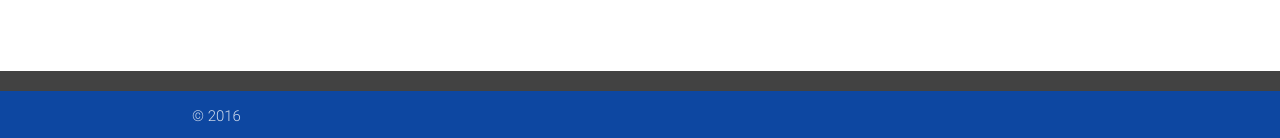
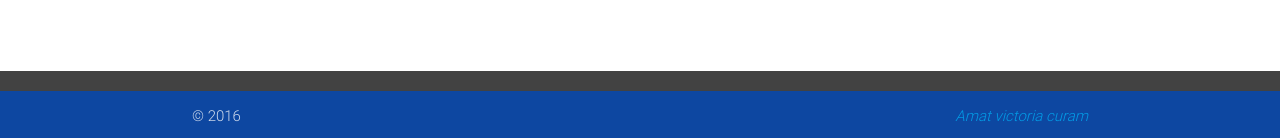
Before and after one commit to const3/const3.github.io, a Jekyll site: the page built from index.html, in a window 1280 px wide. Shown: the part 759-897 px from the top of the page. Built offline with Jekyll 4.4.1, drawn with Linux system fonts in a browser that asks for light colours; nearby versions of some CDN libraries.

Commit message:
Update default.html

```diff
--- a/_layouts/default.html
+++ b/_layouts/default.html
@@ -36,9 +36,9 @@
           <div class="footer-copyright blue darken-4">
             <div class="container">
             © 2016
-            <div class="grey-text text-lighten-4 ">
+
             <a class="right" href="#!"><em>Amat victoria curam</em></a>
-            </div>
+
             </div>
           </div>
         </footer>
```
